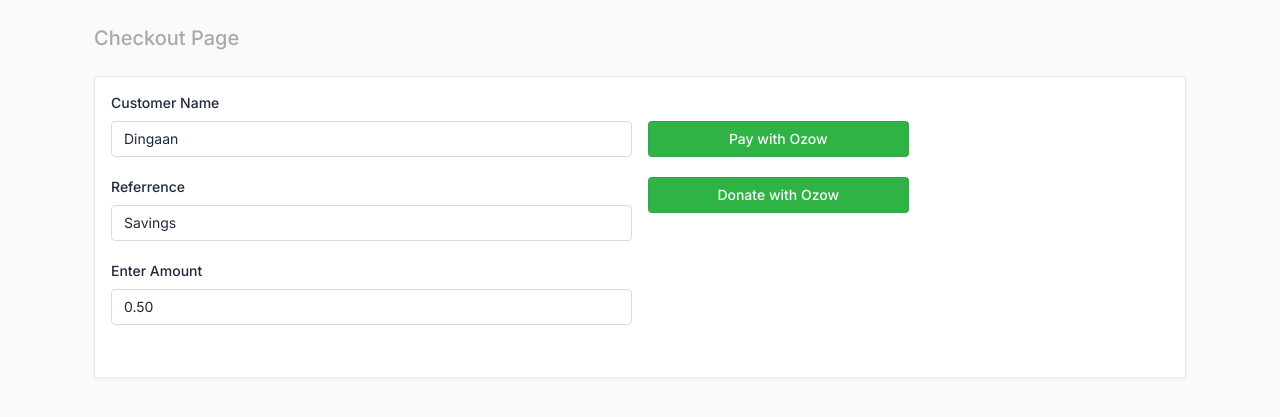
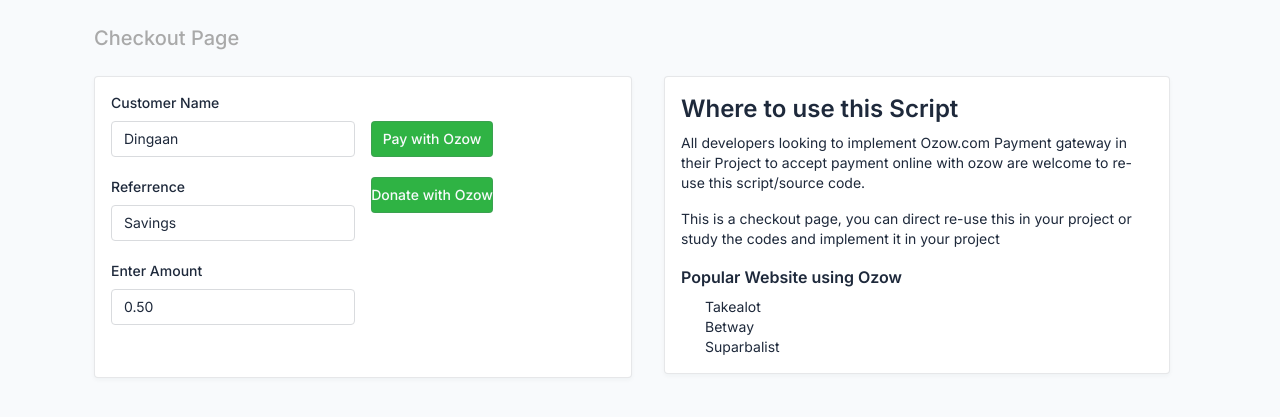
Before and after one commit to wdtheprovider/ozpay, a PHP site: page /ozpay/ in a window 1280 px wide. Shown: the part 56-473 px from the top of the page. Run offline with PHP 8.4, Linux system fonts and the light colour scheme; data that the repository does not hold is empty.

Commit message:
beta-version

```diff
--- a/index.php
+++ b/index.php
@@ -71,7 +71,7 @@
 <div class="page-body">
   <div class="container-xl">
     <div class="row row-deck row-cards">
-        <div class="col-12">
+        <div class="col-6">
             <div class="card">
             <div class="card-body">
                 <form action="<?php echo BASE_URL."payment.php"; ?>" id="form" method="get">
@@ -102,6 +102,26 @@
             </div>
             </div>
         </div>
+        <div class="col-6">
+            <div class="container">
+            <div class="card">
+            <div class="card-body">
+
+            <h1> Where to use this Script </h1>
+            <p> All developers looking to implement Ozow.com Payment gateway in their Project to accept payment online with
+              ozow are welcome to re-use this script/source code.
+            </p>
+            <p> This is a checkout page, you can direct re-use this in your project or study the codes and implement  it in your project</p>
+            <h3> Popular Website using Ozow </h3>
+            <ul>
+              <li>Takealot</li>
+              <li>Betway</li>
+              <li>Suparbalist</li>
+            </ul>
+            </div>
+            </div>
+            </div>
+        </div>
     </div>
             </div>
           </div>
```
Also changed, not shown: payment_success.php (+13 -0 lines).
